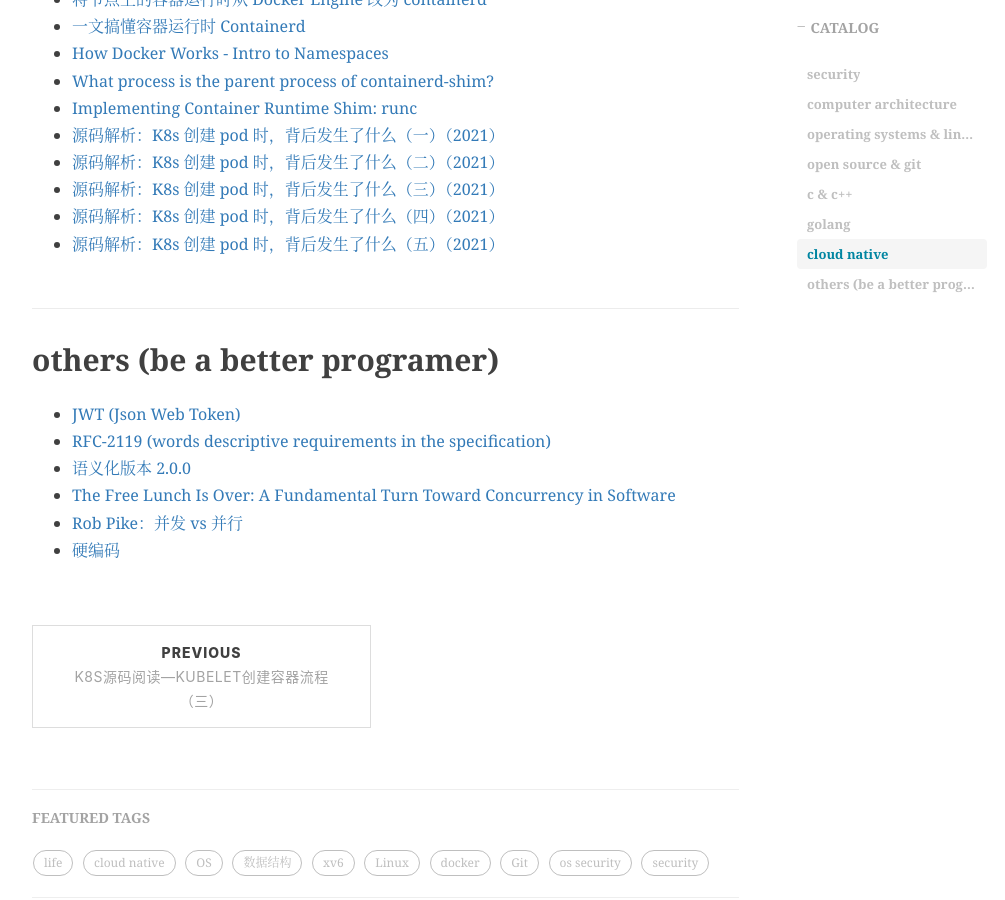
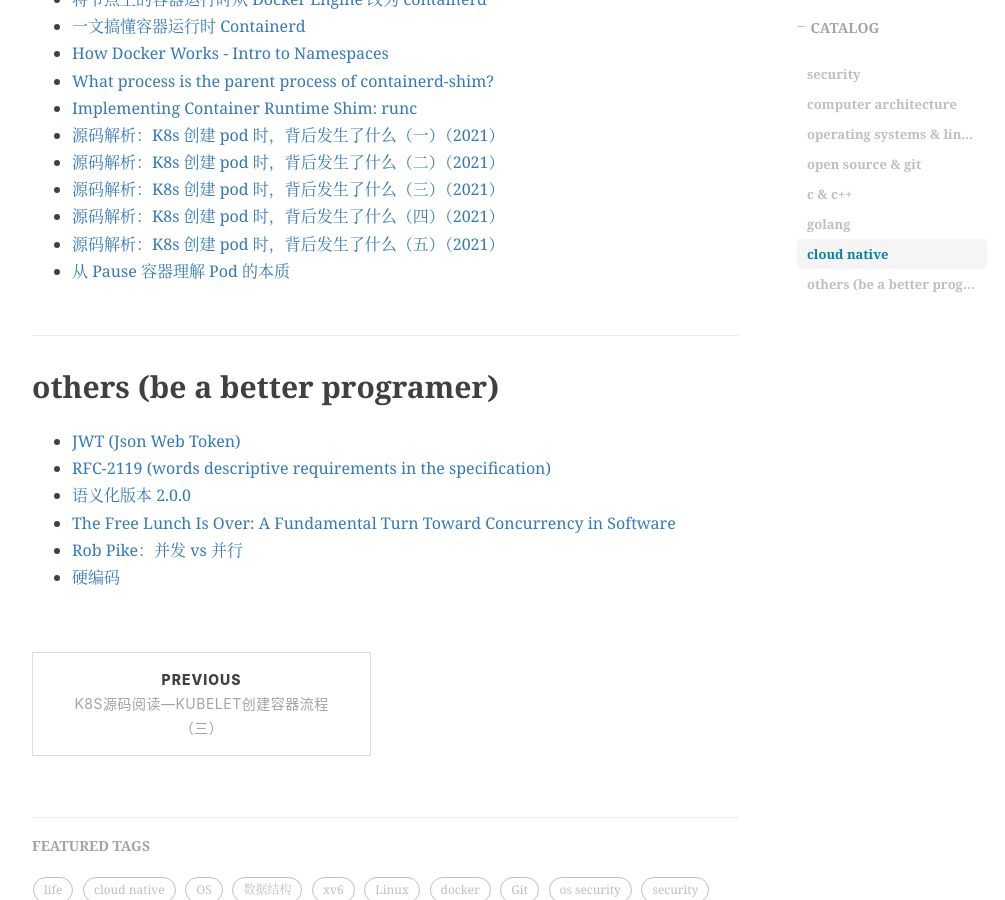
Before and after one commit to peng-yq/peng-yq.github.io, a Jekyll site: the page built from _posts/2100-10-04-good-blog-collection.md, in a window 1280 px wide and 900 px high, scrolled down 3349 px. Shown: the whole window, without its empty margins (233-1238 px from the left). Built offline with Jekyll 4.4.1, drawn with Linux system fonts in a browser that asks for light colours; nearby versions of some CDN libraries; formulas are drawn with MathJax 3; comment, search, counter and statistics services are not loaded.

Commit message:
docs: update 2100-10-04-good-blog-collection

```diff
--- a/_posts/2100-10-04-good-blog-collection.md
+++ b/_posts/2100-10-04-good-blog-collection.md
@@ -102,6 +102,7 @@
 - [源码解析：K8s 创建 pod 时，背后发生了什么（三）（2021）](https://arthurchiao.art/blog/what-happens-when-k8s-creates-pods-3-zh/)
 - [源码解析：K8s 创建 pod 时，背后发生了什么（四）（2021）](https://arthurchiao.art/blog/what-happens-when-k8s-creates-pods-4-zh/)
 - [源码解析：K8s 创建 pod 时，背后发生了什么（五）（2021）](https://arthurchiao.art/blog/what-happens-when-k8s-creates-pods-5-zh/)
+- [从 Pause 容器理解 Pod 的本质](https://k8s.iswbm.com/c02/p02_learn-kubernetes-pod-via-pause-container.html)
 
 ## others (be a better programer)
 
```
